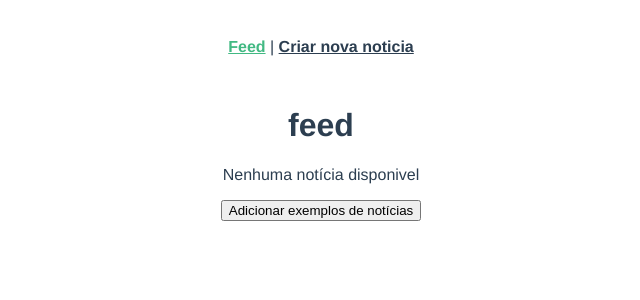
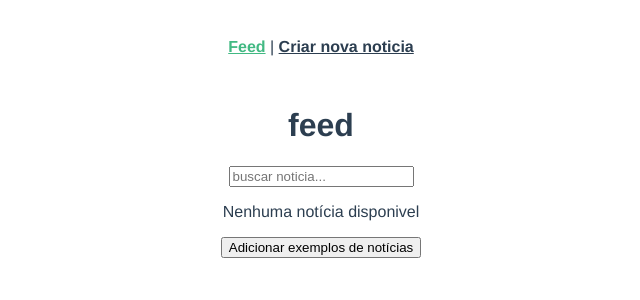
Before and after one commit to pedrodiogo219/portal-noticias, a Vue app: page / in a window 1280 px wide. Shown: the top 300 px of the page, without its empty margins (319-959 px from the left). Built offline with nearby package versions, Linux system fonts and the light colour scheme.

Commit message:
searchbar

```diff
--- a/src/components/FeedNoticias.vue
+++ b/src/components/FeedNoticias.vue
@@ -1,8 +1,10 @@
 <template>
     <h1>feed</h1>
 
+    <input type="text" v-model="input" placeholder="buscar noticia..." />
+
     <div id="listaNoticias" v-if="noticiasExists()">
-        <ResumoNoticia v-for="(noticia, index) in this.$parent.noticias.value" :key="index" :noticia="noticia"></ResumoNoticia>
+        <ResumoNoticia v-for="(noticia, index) in filtraNoticias()" :key="index" :noticia="noticia"></ResumoNoticia>
     </div>
     <div v-else>
         <p>Nenhuma notícia disponivel</p>
@@ -13,18 +15,31 @@
 </template>
 
 <script>
-    import router from '@/router';
+import router from '@/router';
 import ResumoNoticia from './ResumoNoticia.vue';
+import { ref } from 'vue';
+    export default {
 
-    export default {
+    input: ref(''),
     data() {
         return {
+            input: ref(''),
             noticiasExists: () => {
                 return (JSON.stringify(this.$parent.noticias.value) != '[]')
             }
         }
     },
+    created(){
+      this.input = ref('');
+    },
     methods:{
+        filtraNoticias(){
+            return  this.$parent.noticias.value.filter(
+                        (noticia) => {
+                        return noticia.titulo.toLowerCase().includes(this.input.toLowerCase())
+                        }
+                    );
+        },
         exemplos(){
 
             const noticiasExemplo = [
```
